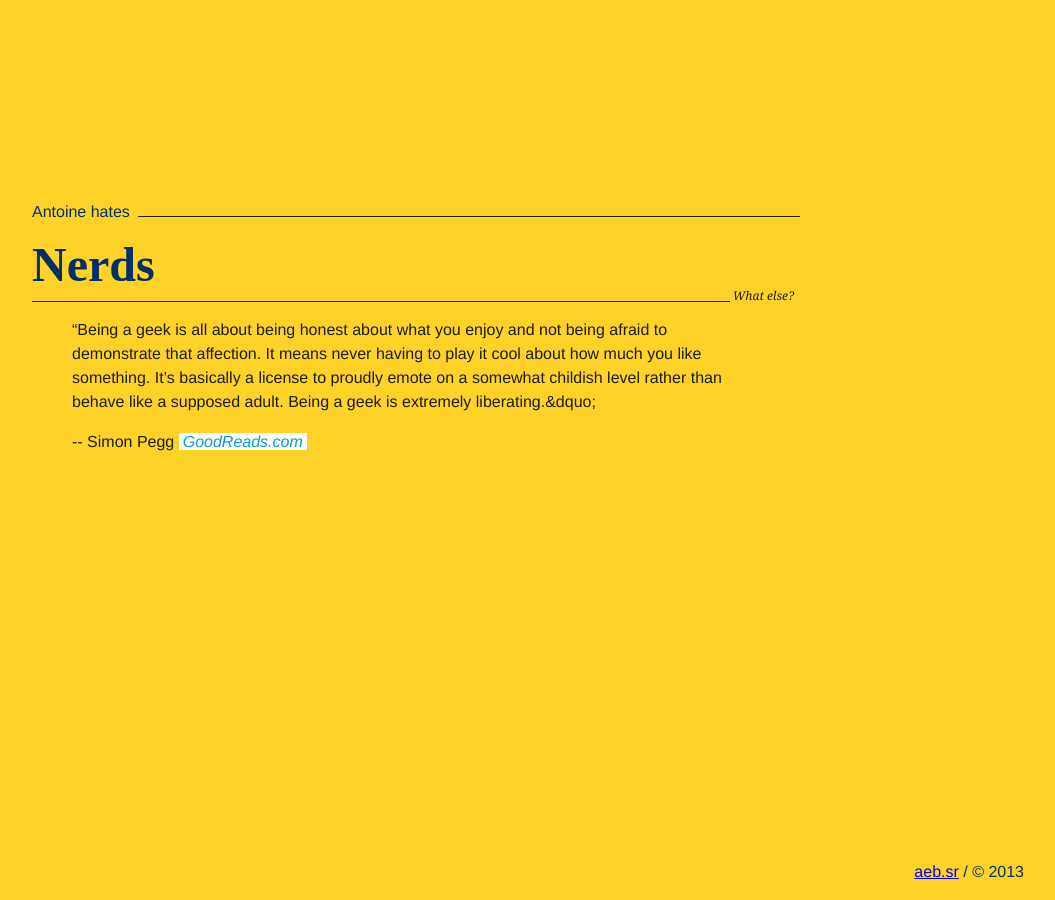
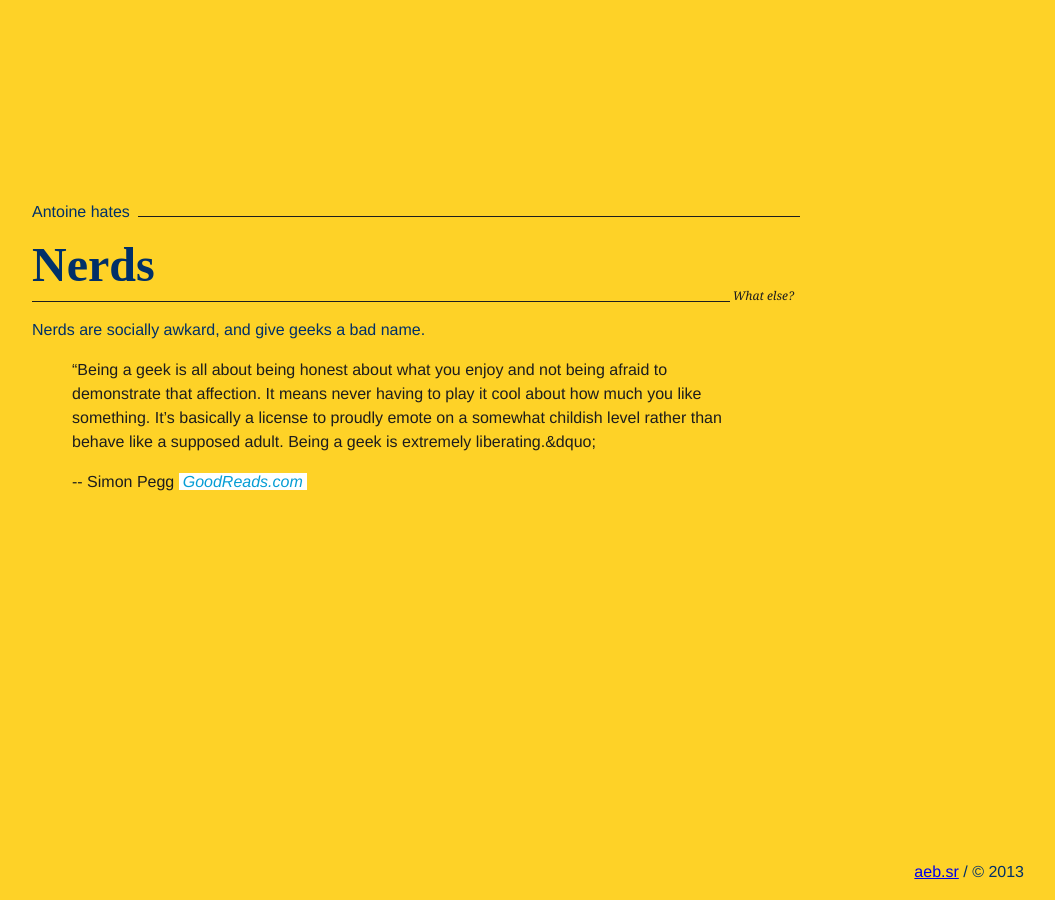
Before and after one commit to aebsr/hates, a Jekyll site: the page built from _posts/2013-01-23-nerds.html, in a window 1280 px wide. Shown: the whole page, without its empty margins (224-1279 px from the left). Built offline with Jekyll 4.4.1, drawn with Linux system fonts in a browser that asks for light colours; nearby versions of some CDN libraries.

Commit message:
added personal note

```diff
--- a/_posts/2013-01-23-nerds.html
+++ b/_posts/2013-01-23-nerds.html
@@ -4,6 +4,7 @@ published: true
 title: Nerds
 ---
 
+<p>Nerds are socially awkard, and give geeks a bad name.</p>
 <blockquote>
 	<p>&ldquo;Being a geek is all about being honest about what you enjoy and not being afraid to demonstrate that affection. It means never having to play it cool about how much you like something. It&rsquo;s basically a license to proudly emote on a somewhat childish level rather than behave like a supposed adult. Being a geek is extremely liberating.&dquo;</p>
 	<footer>-- Simon Pegg <a href="http://www.goodreads.com/quotes/556142-being-a-geek-is-all-about-being-honest-about-what">GoodReads.com</a></footer>
```
